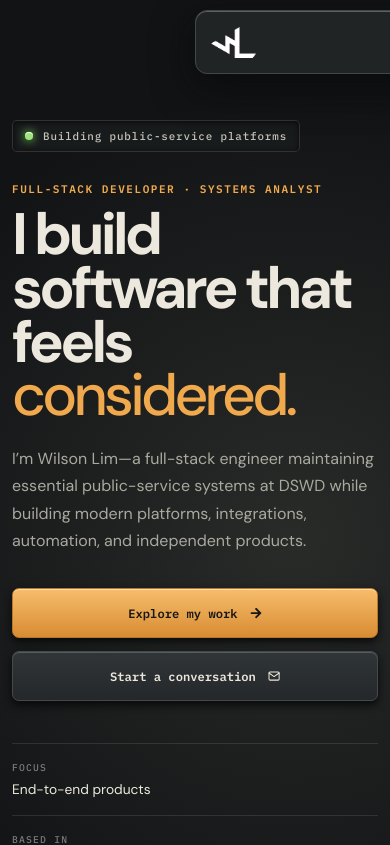
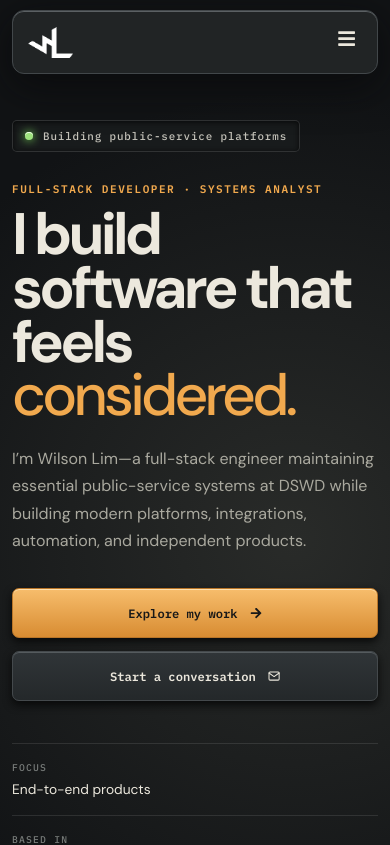
Before and after one commit to LIMW95/Portfolio, a React (Vite) app: page / in a window 390 px wide. Shown: the top 845 px of the page. Built offline with nearby package versions, Linux system fonts and the light colour scheme.

Commit message:
Fix responsive navigation positioning

```diff
--- a/src/index.css
+++ b/src/index.css
@@ -17,7 +17,7 @@ img { display: block; max-width: 100%; }
 .section-block { padding: 130px 0 30px; scroll-margin-top: 60px; }
 .skip-link { position: fixed; left: 1rem; top: -5rem; z-index: 100; background: var(--amber); color: #111; padding: .8rem 1rem; }
 .skip-link:focus { top: 1rem; }
-.nav-shell { position: fixed; z-index: 50; top: 18px; left: 50%; transform: translateX(-50%); width: min(1180px, calc(100% - 40px)); height: 64px; padding: 7px 9px; display: flex; align-items: center; justify-content: space-between; border: 1px solid #42474a; border-radius: 12px; background: rgba(35,38,40,.92); box-shadow: inset 0 1px #5b6063, 0 12px 40px #070809aa; backdrop-filter: blur(18px); opacity: 0; }
+.nav-shell { position: fixed; z-index: 50; top: 18px; left: 0; right: 0; margin-inline: auto; width: min(1180px, calc(100% - 40px)); height: 64px; padding: 7px 9px; display: flex; align-items: center; justify-content: space-between; border: 1px solid #42474a; border-radius: 12px; background: rgba(35,38,40,.92); box-shadow: inset 0 1px #5b6063, 0 12px 40px #070809aa; backdrop-filter: blur(18px); opacity: 0; }
 .brand { display: flex; gap: 10px; align-items: center; border: 0; background: none; cursor: pointer; font: 600 .72rem var(--mono); letter-spacing: .1em; }
 .brand img { width: 45px; height: 45px; object-fit: contain; filter: saturate(.6); }
 .nav-links { display: flex; align-items: center; gap: 3px; }
```
